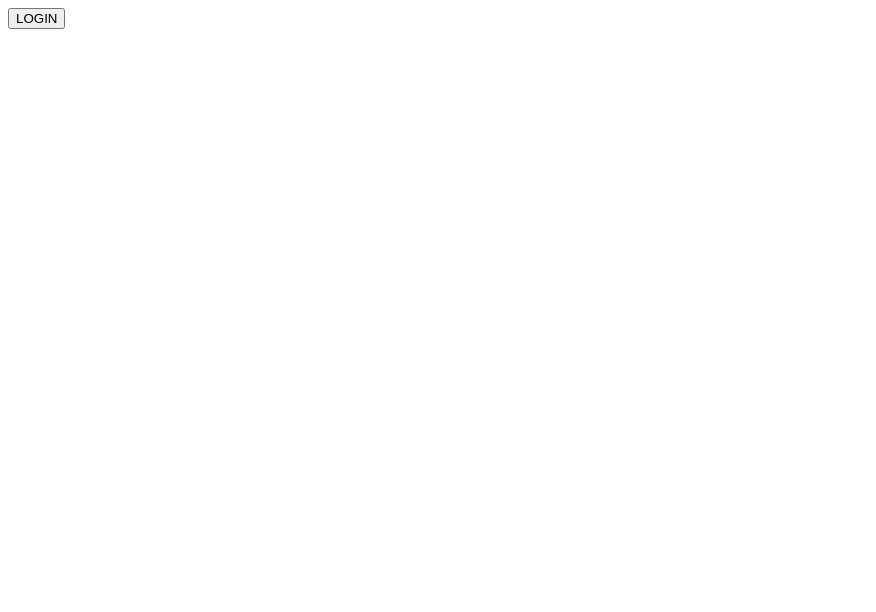
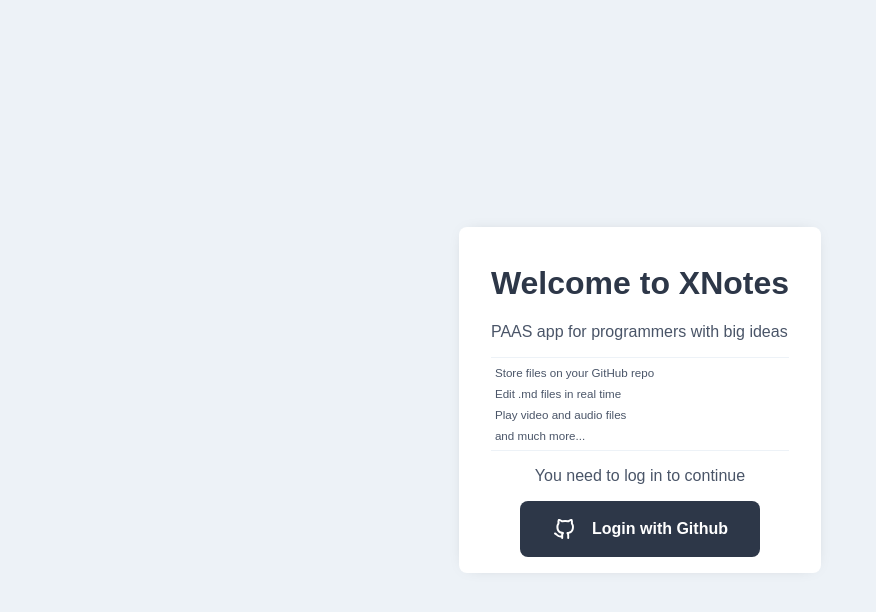
Before and after one commit to Drugi-Legion-Gladiatorow/xnotes-auth, a website: page src/public/index.html in a window 1280 px wide. Shown: the whole page, without its empty margins (0-876 px from the left). Drawn offline with Linux system fonts and the light colour scheme.

Commit message:
styled log in form

```diff
--- a/src/passport/githubStrategy.ts
+++ b/src/passport/githubStrategy.ts
@@ -1,12 +1,12 @@
-const GitHubStrategy = require('passport-github').Strategy;
-import User, { IUser } from '../model/User';
+const GitHubStrategy = require("passport-github").Strategy;
+import User, { IUser } from "../model/User";
 const { OAUTH_CLIENT_ID, OAUTH_CLIENT_SECRET } = process.env;
 
 const ghStrategy = new GitHubStrategy(
   {
     clientID: OAUTH_CLIENT_ID,
     clientSecret: OAUTH_CLIENT_SECRET,
-    callbackURL: '/auth/callback',
+    callbackURL: "/auth/callback",
   },
   (accessToken: string, refreshToken: string, profile: any, cb: any) => {
     User.findOne({ githubId: profile.id }, (err: any, user: IUser) => {
--- a/src/public/index.html
+++ b/src/public/index.html
@@ -1,3 +1,28 @@
-<button onClick="window.location.href='/auth'">
-  LOGIN
-</button>
+<!DOCTYPE html>
+<html lang="en">
+  <head>
+    <meta charset="UTF-8" />
+    <meta name="viewport" content="width=device-width, initial-scale=1.0" />
+    <title>XNotes login</title>
+    <link rel="stylesheet" href="./style.css" />
+  </head>
+
+  <body>
+    <main class="main">
+      <form class="login-form" action="auth" method="POST">
+        <h1>Welcome to XNotes</h1>
+        <p>PAAS app for programmers with big ideas</p>
+        <ul>
+          <li>Store files on your GitHub repo</li>
+          <li>Edit .md files in real time</li>
+          <li>Play video and audio files</li>
+          <li>and much more...</li>
+        </ul>
+        <p class="t-center">You need to log in to continue</p>
+        <button class="btn btn-gh" onClick="window.location.href='/auth'">
+          <img class="icon-gh" src="./gh-icon.svg" />Login with Github
+        </button>
+      </form>
+    </main>
+  </body>
+</html>
--- /dev/null
+++ b/src/public/style.css
@@ -0,0 +1,88 @@
+:root {
+  --c-black: #2d3748;
+  --c-gray-dark: #4a5568;
+  --c-gray-light: #edf2f7;
+  --c-primary: #3182ce;
+  --c-white: #ffffff;
+}
+
+body {
+  font-family: "Montserrat", sans-serif;
+  color: var(--c-gray-dark);
+  padding: 0;
+  margin: 0;
+}
+
+*,
+*::before,
+*::after {
+  box-sizing: border-box;
+}
+
+.main {
+  min-height: 100vh;
+  display: flex;
+  justify-content: center;
+  align-items: center;
+  background-color: var(--c-gray-light);
+}
+
+.login-form {
+  margin: 1rem;
+  padding: 1rem 2rem;
+  min-width: 18rem;
+  border-radius: 0.5rem;
+  box-shadow: 0px 0px 16px -10px rgba(0, 0, 0, 0.35);
+  background-color: var(--c-white);
+}
+
+.login-form h1 {
+  color: var(--c-black);
+}
+
+.login-form ul {
+  list-style: none;
+  padding: 0;
+  border-top: 1px solid var(--c-gray-light);
+  border-bottom: 1px solid var(--c-gray-light);
+}
+
+.login-form ul li {
+  font-size: 0.725rem;
+  margin: 0.5rem 0.25rem;
+}
+
+.btn {
+  border: none;
+  background: none;
+  display: flex;
+  margin: 0 auto;
+  justify-content: center;
+  align-items: center;
+  font-size: 1rem;
+  padding: 1rem 2rem;
+  border-radius: 0.5rem;
+  font-weight: 600;
+  background-color: var(--c-primary);
+  color: var(--c-white);
+  transition: filter 0.2s ease, transform 0.2s ease;
+  cursor: pointer;
+}
+
+.btn:hover {
+  filter: brightness(0.95);
+  transform: scale(1.05);
+}
+
+.btn-gh {
+  background-color: var(--c-black);
+}
+
+.icon-gh {
+  height: 1.5rem;
+  margin-right: 1rem;
+}
+
+.t-center {
+  text-align: center;
+}
```
Also changed, not shown: src/app.ts (+12 -9 lines), src/routes/index.ts (+12 -12 lines), src/public/gh-icon.svg (added).
